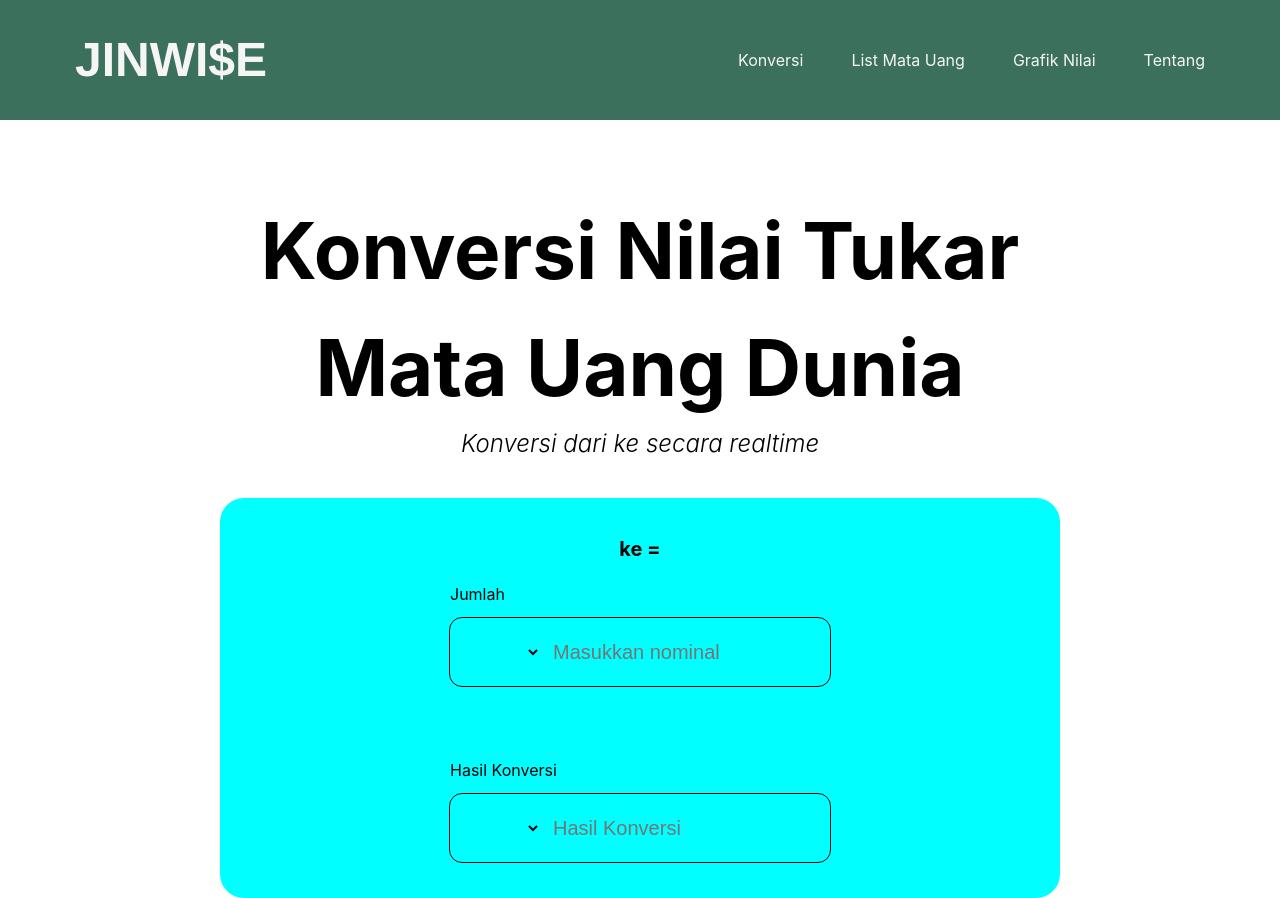
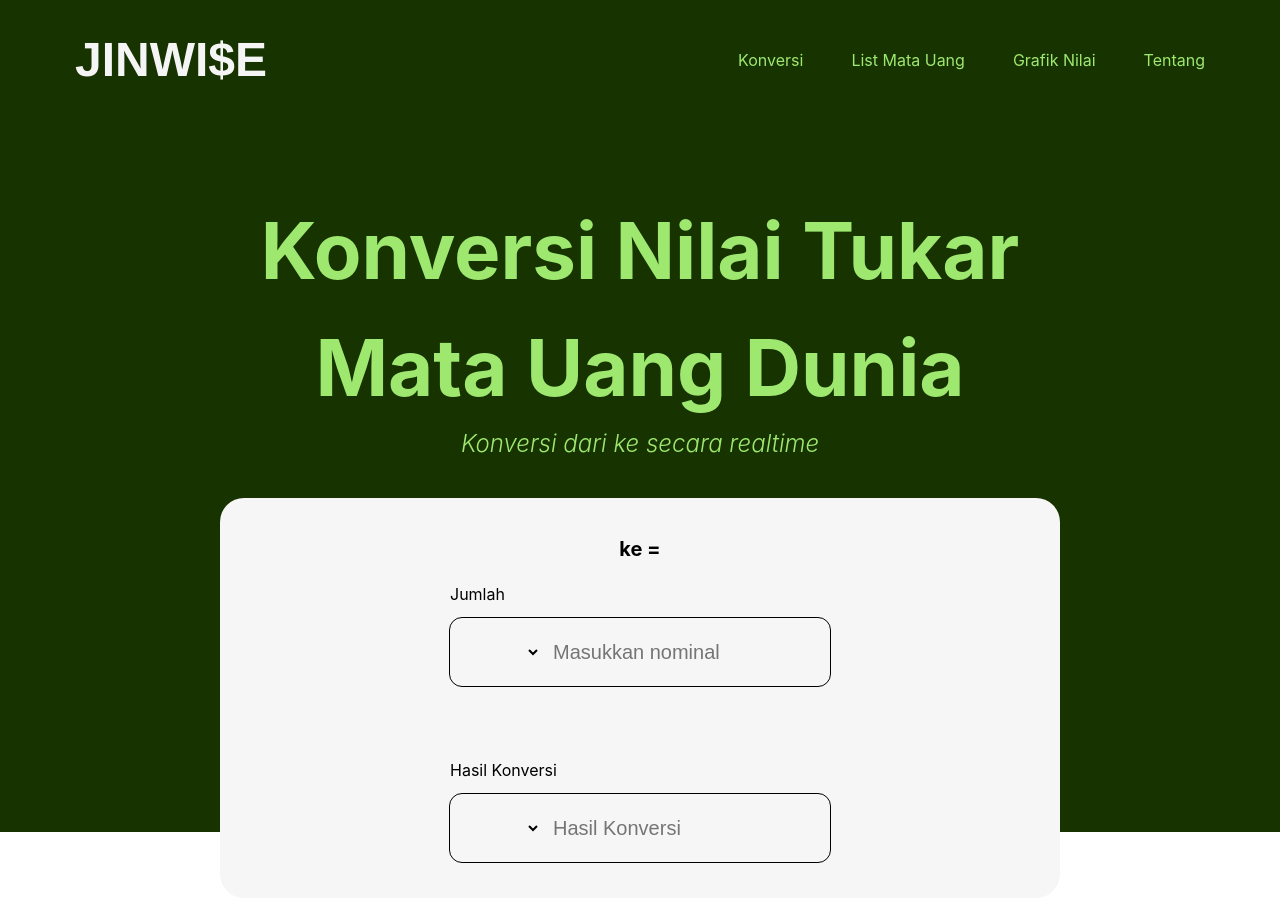
Before and after one commit to BismaBendesa/currency-converter, a React (Vite) app: page / in a window 1280 px wide. Built offline with nearby package versions, Linux system fonts and the light colour scheme; no server answers.

Commit message:
Ganti Bg

```diff
--- a/src/components/convercyMain/convercy.css
+++ b/src/components/convercyMain/convercy.css
@@ -1,10 +1,11 @@
 .container-utama {
     width: 100%;
-    height: 70vh;
+    height: 80vh;
     display: flex;
     flex-direction: column;
     align-items: center;
     padding-top: 72px;
+    background-color: #163300;
 }
 
 .container-judul {
@@ -12,6 +13,7 @@
     max-width: 850px;
     margin-bottom: 36px;
     text-align: center;
+    color: #9FE870;
 }
 
 .container-judul h1{
@@ -29,7 +31,7 @@
     flex-direction: column;
     gap: 18px;
     width: 60%;
-    background-color: aqua;
+    background-color: #f6f6f6;
     align-items: center;
     padding: 36px;
     border-radius: 24px;
--- a/src/components/convercyMain/convercy.jsx
+++ b/src/components/convercyMain/convercy.jsx
@@ -7,54 +7,6 @@ export default function CurrencyConverter() {
   const [fromCurrency, setFromCurrency] = useState(null);
   const [amount, setAmount] = useState(null);
   const [result, setResult] = useState(null);
-  const [countryFrom, setCountryFrom] = useState(null);
-
-  // const currencys = [
-  //   {
-  //     nama: "United States Dollar",
-  //     value: "USD",
-  //   },
-  //   {
-  //     nama: "Australian Dollar",
-  //     value: "AUD",
-  //   },
-  //   {
-  //     nama: "Singapore Dollar",
-  //     value: "SGD",
-  //   },
-  //   {
-  //     nama: "Canadian Dollar",
-  //     value: "CAD",
-  //   },
-  //   {
-  //     nama: "British Pound Sterling",
-  //     value: "GBP",
-  //   },
-  //   {
-  //     nama: "Euro",
-  //     value: "EUR",
-  //   },
-  //   {
-  //     nama: "Swiss Franc",
-  //     value: "CHF",
-  //   },
-  //   {
-  //     nama: "Japanese Yen",
-  //     value: "JPY",
-  //   },
-  //   {
-  //     nama: "New Zeeland Dollar",
-  //     value: "NZD",
-  //   },
-  //   {
-  //     nama: "South Korean Won",
-  //     value: "KRW",
-  //   },
-  //   {
-  //     nama: "Indonesian Rupiah",
-  //     value: "IDR",
-  //   },
-  // ];
 
   useEffect(() => {
     fetchCurrencyConversion();
@@ -79,15 +31,26 @@ export default function CurrencyConverter() {
         setResult(data.result); // Gantilah properti yang sesuai dengan respons API Anda
       })
       .catch((error) => console.log("Error:", error));
+  };
 
-    // fetch("https://api.apilayer.com/currency_data/list", requestOptions)
-    //   .then((response) => response.json()) // Menggunakan response.json() untuk menguraikan respons JSON
-    //   .then((data) => {
-    //     // data sekarang berisi daftar mata uang
-    //     console.log(data);
-    //   })
-    //   .catch((error) => console.log("error", error));
-  };
+  const pecahan = [0];
+  let nominal = { result };
+  const pecahanValues = [
+    "100000",
+    "50000",
+    "20000",
+    "10000",
+    "5000",
+    "2000",
+    "1000",
+  ];
+
+  for (let i = 0; i < 7; i++) {
+    if (nominal >= pecahanValues[i]) {
+      pecahan[i] = nominal / pecahanValues[i];
+      nominal = nominal % pecahanValues[i];
+    }
+  }
 
   return (
     <div>
@@ -97,7 +60,7 @@ export default function CurrencyConverter() {
             Konversi Nilai Tukar Mata Uang <span>Dunia</span>
           </h1>
           <p>
-            Konversi dari {countryFrom} ke {toCurrency} secara realtime
+            Konversi dari {fromCurrency} ke {toCurrency} secara realtime
           </p>
         </div>
         <div className="container-form">
@@ -112,15 +75,16 @@ export default function CurrencyConverter() {
               <div className="form-input-konversi">
                 <select
                   value={fromCurrency}
-                  name={countryFrom}
                   onChange={(e) => {
                     setFromCurrency(e.target.value);
-                    setCountryFrom(e.target.id);
-                    }
-                  }
+                  }}
                 >
-                  <option value="" disabled selected> </option>
-                  <option value="USD">USD</option>
+                  <option value="" disabled selected>
+                    {" "}
+                  </option>
+                  <option value="USD" id="United States Dollar">
+                    USD
+                  </option>
                   <option value="AUD">AUD</option>
                   <option value="SGD">SGD</option>
                   <option value="CAD">CAD</option>
@@ -133,7 +97,7 @@ export default function CurrencyConverter() {
                   <option value="IDR">IDR</option>
                 </select>
                 <input
-                  // type="number"
+                  type="number"
                   placeholder="Masukkan nominal"
                   value={amount}
                   onChange={(e) => setAmount(e.target.value)}
@@ -148,7 +112,9 @@ export default function CurrencyConverter() {
                   value={toCurrency}
                   onChange={(e) => setToCurrency(e.target.value)}
                 >
-                  <option value="" disabled selected> </option>
+                  <option value="" disabled selected>
+                    {" "}
+                  </option>
                   <option value="USD">USD</option>
                   <option value="AUD">AUD</option>
                   <option value="SGD">SGD</option>
@@ -161,15 +127,16 @@ export default function CurrencyConverter() {
                   <option value="KRW">KRW</option>
                   <option value="IDR">IDR</option>
                 </select>
-                <input
-                  value={result}
-                  placeholder="Hasil Konversi"
-                  />
+                <input value={result} placeholder="Hasil Konversi" />
               </div>
             </div>
           </div>
         </div>
       </div>
+
+      <div className="container-tukaran">
+        <p>{pecahan[1]}</p>
+      </div>
     </div>
   );
 }
--- a/src/components/navBar/navigasi.css
+++ b/src/components/navBar/navigasi.css
@@ -4,7 +4,8 @@
 
 .big-container {
     padding: 0 75px;
-    background: #3B715C;
+    background: #163300;
+
 }
 
 .navigasi-container {
@@ -13,6 +14,9 @@
     display: flex;
     align-items: center;
     justify-content: space-between;
+    /* position: fixed; */
+    /* box-shadow: 5px 5px 5px #f5f5f5; */
+
 }
 
 .container-logo h3 {
@@ -29,4 +33,5 @@
 .list-navigasi a{
     color: #f5f5f5;
     text-decoration: none;
+    color: #9FE870;
 }
```
